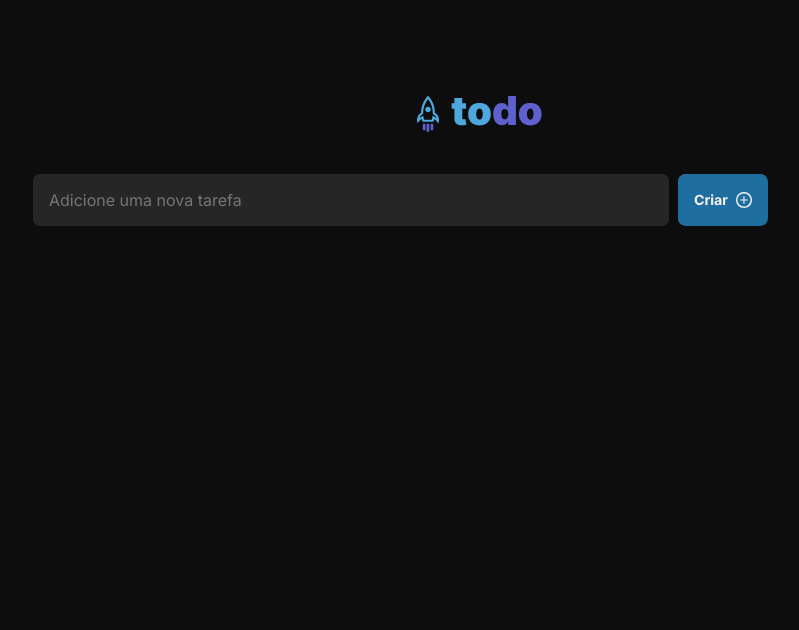
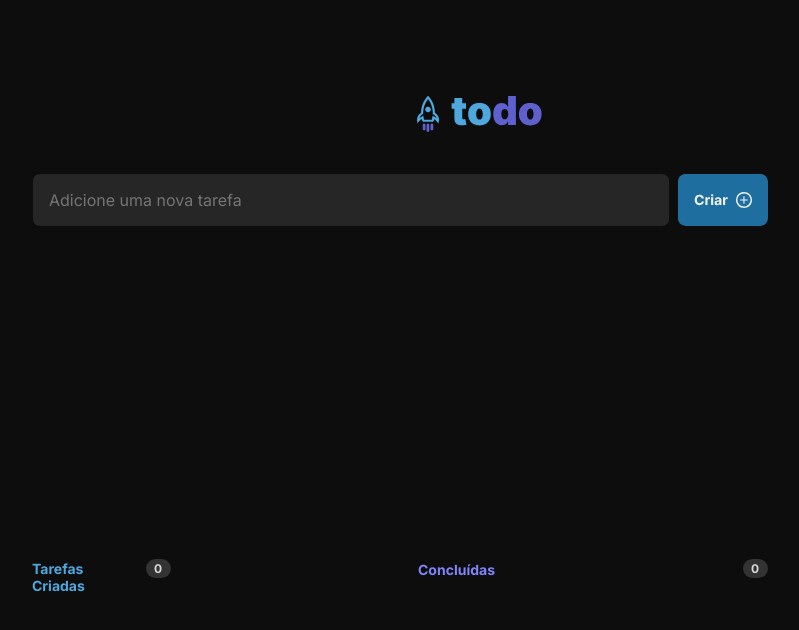
Before and after one commit to VanessaBach/ToDoList, a React (Vite) app: page / in a window 1280 px wide. Shown: the top 630 px of the page, without its empty margins (240-1039 px from the left). Built offline with nearby package versions, Linux system fonts and the light colour scheme.

Commit message:
info sessions ok

```diff
--- a/src/App.tsx
+++ b/src/App.tsx
@@ -1,8 +1,10 @@
 import { Header } from './components/Header';
 import { NewTask } from './components/NewTask';
+import { Tasks } from './components/Tasks';
 
 import styles from './App.module.css';
 import './global.css';
+
 
 
 export function App() {
@@ -11,6 +13,7 @@ export function App() {
      <Header/>
       <div className={styles.wrapper}>
       <NewTask/>
+      <Tasks/>
 
       </div>
     </div>
--- /dev/null
+++ b/src/components/Tasks.module.css
@@ -0,0 +1,150 @@
+.tasks {
+  display: flex;
+  flex-direction: column;
+  align-items: flex-start;
+
+  padding: 0px;
+  gap: 24px;
+
+  position: absolute;
+  width: 736px;
+  height: 287px;
+  left: calc(50% - 736px/2);
+  top: 291px;
+}
+
+.info {
+  display: flex;
+  flex-direction: row;
+  justify-content: space-between;
+  align-items: flex-end;
+  padding: 0px;
+  gap: 24px;
+  position: absolute;
+  width: 736px;
+  height: 287px;
+  left: calc(50% - 736px/2);
+  top: 291px;
+}
+
+.created {
+  display: flex;
+  flex-direction: row;
+  align-items: center;
+  padding: 0px;
+  gap: 8px;
+  width: 139px;
+  height: 19px;
+  flex: none;
+  order: 0;
+  flex-grow: 0;
+}
+
+.done {
+  display: flex;
+  flex-direction: row;
+  align-items: center;
+  padding: 0px;
+  gap: 8px;
+  width: 111px;
+  height: 19px;
+  flex: none;
+  order: 1;
+  flex-grow: 0;
+}
+
+.doneTasks{
+  width: 78px;
+  height: 17px;
+  font-family: 'Inter';
+  font-style: normal;
+  font-weight: 700;
+  font-size: 14px;
+  line-height: 17px;
+  color: #8284FA;
+  flex: none;
+  order: 0;
+  flex-grow: 0;
+}
+
+.doneTasksCounter {
+  display: flex;
+  flex-direction: column;
+  justify-content: center;
+  align-items: center;
+  padding: 2px 8px;
+  gap: 10px;
+
+  width: 25px;
+  height: 19px;
+  background: #333333;
+  border-radius: 999px;
+  flex: none;
+  order: 1;
+  flex-grow: 0;
+}
+
+.doneTasksCounterText {
+  width: 9px;
+  height: 15px;
+
+  font-family: 'Inter';
+  font-style: normal;
+  font-weight: 700;
+  font-size: 12px;
+  line-height: 15px;
+  color: #D9D9D9;
+  flex: none;
+  order: 0;
+  flex-grow: 0;
+}
+
+.createdTasks {
+  width: 106px;
+  height: 17px;
+
+  font-family: 'Inter';
+  font-style: normal;
+  font-weight: 700;
+  font-size: 14px;
+  line-height: 17px;
+
+  color: #4EA8DE;
+  flex: none;
+  order: 0;
+  flex-grow: 0;
+}
+
+.createdTasksCounter {
+  display: flex;
+  flex-direction: column;
+  justify-content: center;
+  align-items: center;
+  padding: 2px 8px;
+  gap: 10px;
+
+  width: 25px;
+  height: 19px;
+
+  background: #333333;
+  border-radius: 999px;
+
+  flex: none;
+  order: 1;
+  flex-grow: 0;
+}
+
+.createdTasksCounterText {
+  width: 9px;
+  height: 15px;
+
+  font-family: 'Inter';
+  font-style: normal;
+  font-weight: 700;
+  font-size: 12px;
+  line-height: 15px;
+  color: #D9D9D9;
+  flex: none;
+  order: 0;
+  flex-grow: 0;
+}
--- /dev/null
+++ b/src/components/Tasks.tsx
@@ -0,0 +1,18 @@
+import styles from './Tasks.module.css';
+
+export function Tasks() {
+  return (
+    <div className={styles.info}>
+      <div className={styles.created}>
+        <div className={styles.createdTasks}> Tarefas Criadas</div>
+        <div className={styles.createdTasksCounter}>
+          <div className={styles.createdTasksCounterText}>0</div>
+        </div>
+      </div>
+      <div className={styles.doneTasks}> Concluídas</div>
+      <div className={styles.doneTasksCounter}>
+          <div className={styles.doneTasksCounterText}>0</div>
+        </div>
+    </div>
+  )
+}
```
